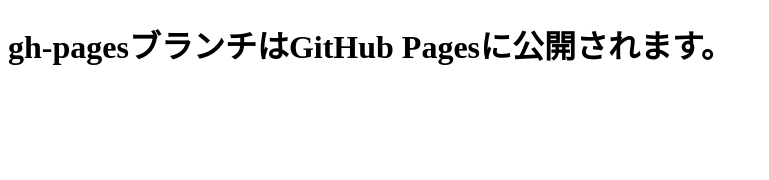
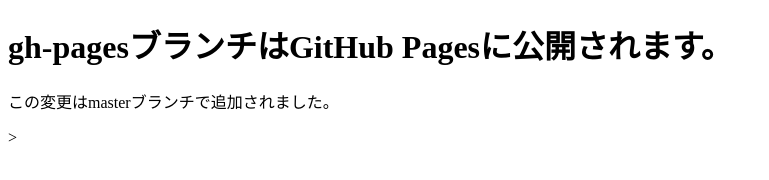
Before and after one commit to enne-san/git-study, a plain HTML site: page index.html in a window 1280 px wide. Shown: the whole page, without its empty margins (0-769 px from the left). Drawn offline with Linux system fonts and the light colour scheme.

Commit message:
pタブを追加

```diff
--- a/index.html
+++ b/index.html
@@ -7,5 +7,6 @@
 </head>
 <body>
     <h1>gh-pagesブランチはGitHub Pagesに公開されます。</h1>
+    <p>この変更はmasterブランチで追加されました。</p>>
 </body>
 </html>
```
